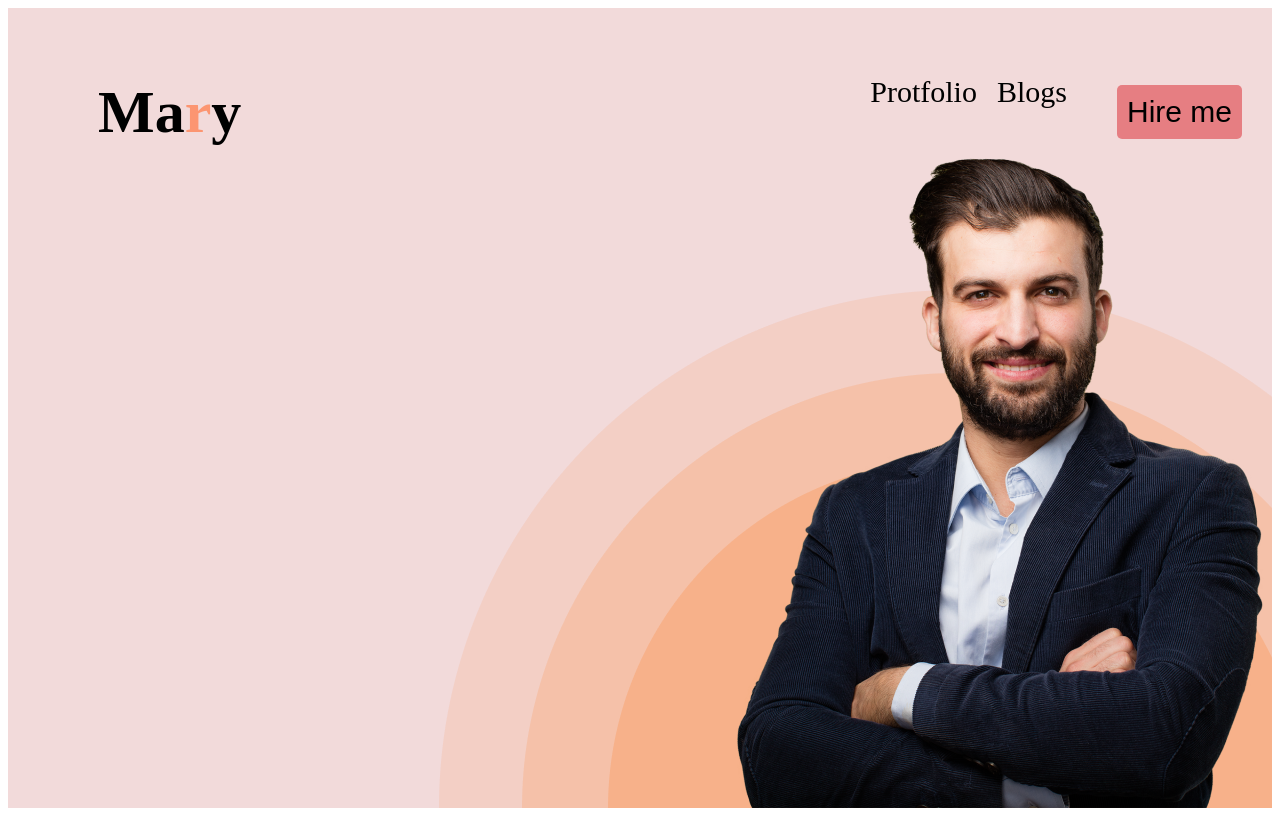
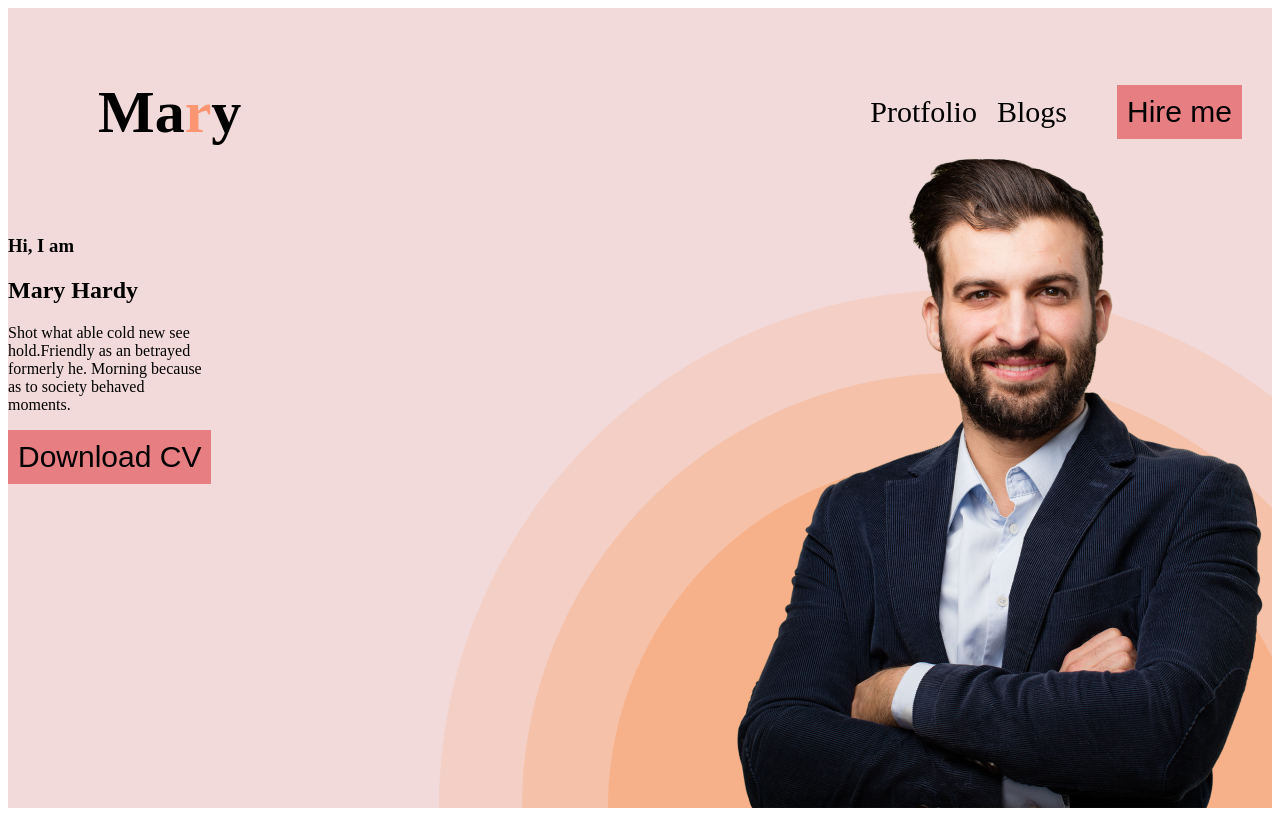
Before and after one commit to Emon-80/protfolio-website, a plain HTML site: page index.html in a window 1280 px wide. Drawn offline with Linux system fonts and the light colour scheme.

Commit message:
start banner info

```diff
--- a/index.html
+++ b/index.html
@@ -9,6 +9,7 @@
 </head>
 <body>
     <header class="header-container">
+        <!-- navigation bar created -->
         <nav class="nav-container">
             <h2 class="nav-title">Ma<span class="mary">r</span>y</h2>
             <ul class="nav-bar">
@@ -17,6 +18,20 @@
                 <li class="nav-li-btn"><a href=""><button class="btn-primary">Hire me</button></a></li>
             </ul>
         </nav>
+
+        <!-- banner style created -->
+        <div class="banner-container">
+            <section class="banner-title">
+                <h3>Hi, I am</h3>
+                <h2>Mary Hardy</h2>
+                <p class="banner-details">
+                    Shot what able cold new see hold.Friendly as an betrayed formerly he. Morning because as to society behaved moments.
+                </p>
+                <button class="btn-primary">Download CV</button>
+
+            </section>
+
+        </div>
     </header>
     <main>
 
--- a/protfolio.css/prot.css
+++ b/protfolio.css/prot.css
@@ -6,8 +6,7 @@
 .nav-bar{
     display: flex;
     list-style: none;
-    text-align: center;
-    justify-content: center;
+   align-items: center;
 }
 .nav-li-title a{
     text-decoration: none;
@@ -24,6 +23,7 @@
     border: 0px;
     padding: 10px;
     border-radius: 5px
+    padding: 10px;
 }
 .nav-title{
     font-size: 60px;
@@ -47,3 +47,10 @@
     padding: 10px;
     margin:0px 20px;
 }
+.banner-details{
+    width: 200px;
+}
+.banner-container{
+    align-items:bottom center;
+
+}
```
